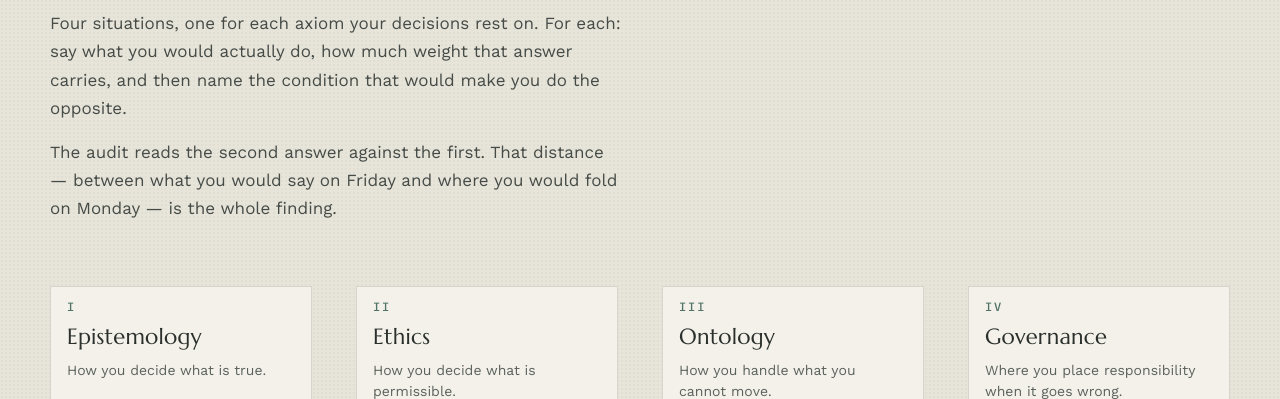
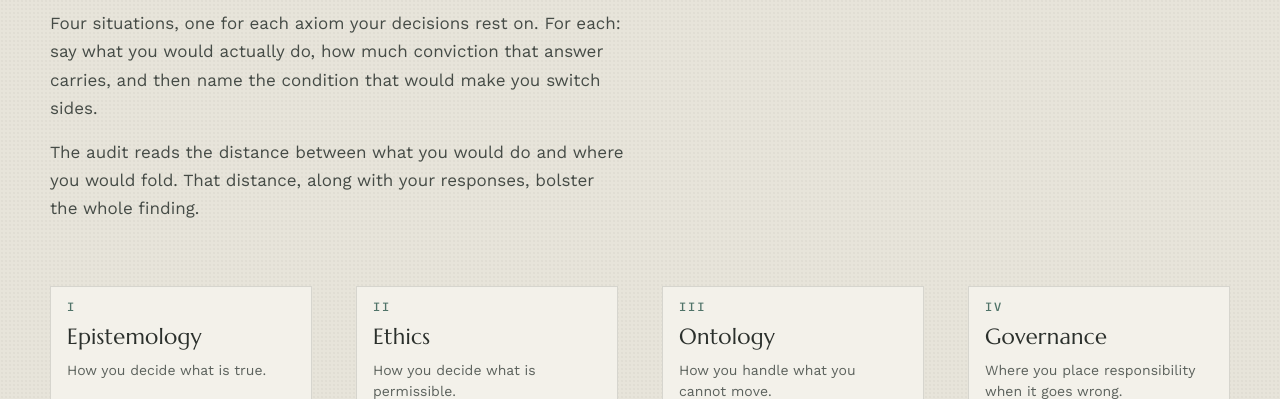
Before and after one commit to vernontkh/axiom-diagnostic-api, a website: page public/index.html in a window 1280 px wide. Shown: the part 401-800 px from the top of the page. Drawn offline with nearby package versions, Linux system fonts and the light colour scheme.

Commit message:
Revise header text for clarity in self-audit section
Updated the wording in the header section to clarify the audit process and its implications.

```diff
--- a/public/index.html
+++ b/public/index.html
@@ -347,8 +347,8 @@ button.run:disabled{background:var(--patina);cursor:progress;}
   <header class="masthead">
     <p class="eyebrow">Four-axiom self-audit</p>
     <h1>Anyone can state a principle.<br>Fewer can state <em>where it breaks.</em></h1>
-    <p>Four situations, one for each axiom your decisions rest on. For each: say what you would actually do, how much weight that answer carries, and then name the condition that would make you do the opposite.</p>
-    <p>The audit reads the second answer against the first. That distance — between what you would say on Friday and where you would fold on Monday — is the whole finding.</p>
+    <p>Four situations, one for each axiom your decisions rest on. For each: say what you would actually do, how much conviction that answer carries, and then name the condition that would make you switch sides.</p>
+    <p>The audit reads the distance between what you would do and where you would fold. That distance, along with your responses, bolster the whole finding.</p>
   </header>
 
   <!-- The pediment rises only once all four columns stand. -->
```
